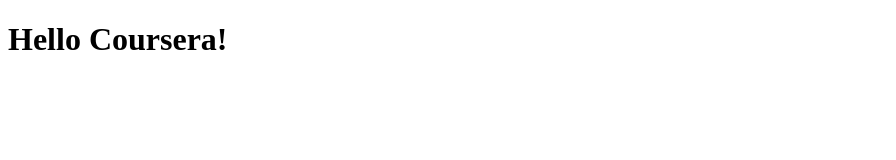
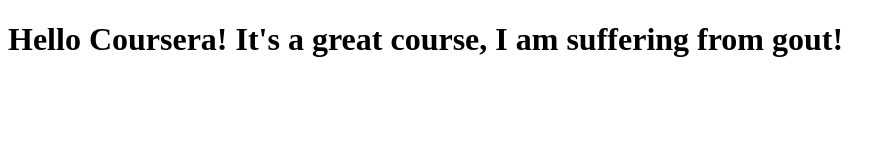
Before and after one commit to bdrskate/coursera-test1, a plain HTML site: page site/index.html in a window 1280 px wide. Shown: the whole page, without its empty margins (0-896 px from the left). Drawn offline with Linux system fonts and the light colour scheme.

Commit message:
Small addition to our page content.

```diff
--- a/site/index.html
+++ b/site/index.html
@@ -4,6 +4,6 @@
 	<title>Hello Coursera!</title>
 </head>
 <body>
-<h1>Hello Coursera!</h1>
+<h1>Hello Coursera! It's a great course, I am suffering from gout!</h1>
 </body>
 </html>
```
